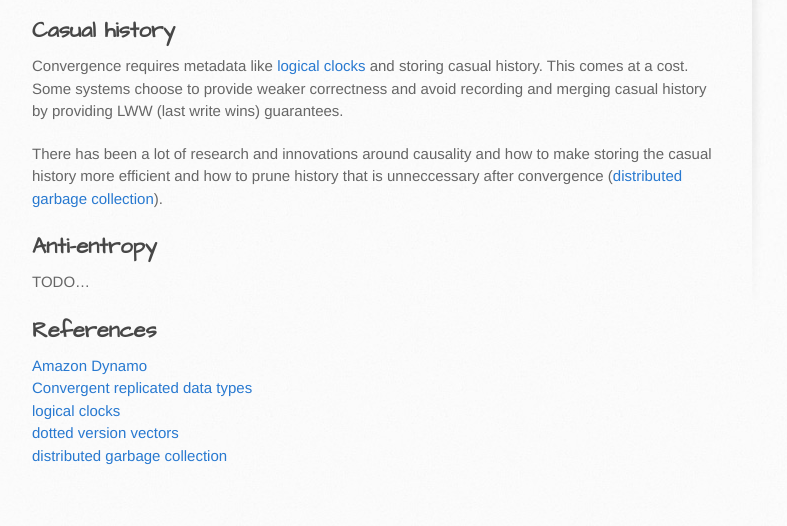
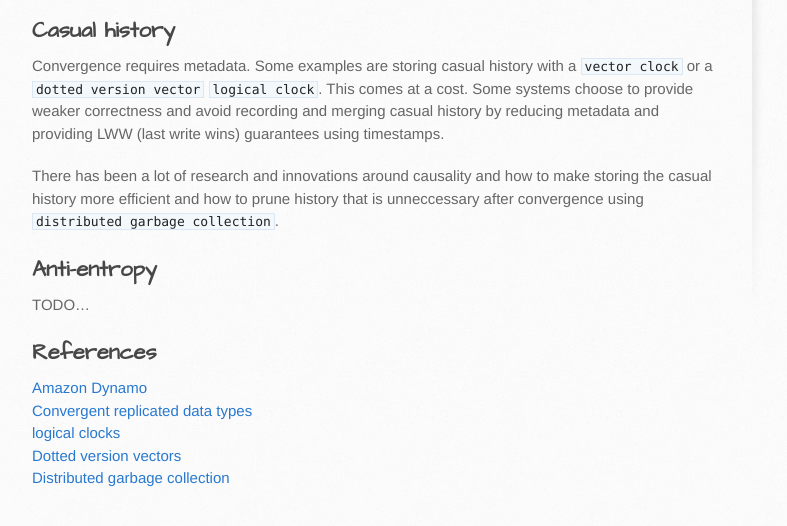
Before and after one commit to simongui/simongui.github.io, a Jekyll site: the page built from distributed-systems/eventual-consistency.md, in a window 1280 px wide, cut to the strip 436-968 px from the top of the page. Shown: the top 526 px of the strip, without its empty margins (138-925 px from the left). Built offline with Jekyll 4.4.1, drawn with Linux system fonts in a browser that asks for light colours.

Commit message:
no message

```diff
--- a/distributed-systems/eventual-consistency.md
+++ b/distributed-systems/eventual-consistency.md
@@ -8,9 +8,9 @@
 Eventual consistency is a liveness property. Eventually consistent trade-offs are chosen to offer higher availability and/or performance (in CAP terminology AP biased trade-offs not CP) by sacrificing consistency guarantees. Strong consistency (linearizability, serializability, sequential, etc) can require coordination which reduces availability because it is not tolerant to failures and can reject operations for periods of time. To achieve high availability some systems allow writes and reads to happen on any side of a partition. The challenge is what to do with conflicting changes when the system heals.
 
 ## Casual history
-Convergence requires metadata like [logical clocks](http://research.microsoft.com/en-us/um/people/lamport/pubs/time-clocks.pdf){:target="_blank"} and storing casual history. This comes at a cost. Some systems choose to provide weaker correctness and avoid recording and merging casual history by providing LWW (last write wins) guarantees.
+Convergence requires metadata. Some examples are storing casual history with a `vector clock` or a `dotted version vector` `logical clock`. This comes at a cost. Some systems choose to provide weaker correctness and avoid recording and merging casual history by reducing metadata and providing LWW (last write wins) guarantees using timestamps.
 
-There has been a lot of research and innovations around causality and how to make storing the casual history more efficient and how to prune history that is unneccessary after convergence ([distributed garbage collection](http://citeseerx.ist.psu.edu/viewdoc/download?doi=10.1.1.30.7337&rep=rep1&type=pdf){:target="_blank"}).
+There has been a lot of research and innovations around causality and how to make storing the casual history more efficient and how to prune history that is unneccessary after convergence using `distributed garbage collection`.
 
 ## Anti-entropy
 TODO...
@@ -19,5 +19,5 @@
 [Amazon Dynamo](dynamo.html)
 [Convergent replicated data types](crdt.html)
 [logical clocks](http://research.microsoft.com/en-us/um/people/lamport/pubs/time-clocks.pdf){:target="_blank"}
-[dotted version vectors](http://arxiv.org/pdf/1011.5808v1.pdf){:target="_blank"}
-[distributed garbage collection](http://citeseerx.ist.psu.edu/viewdoc/download?doi=10.1.1.30.7337&rep=rep1&type=pdf){:target="_blank"}
+[Dotted version vectors](http://arxiv.org/pdf/1011.5808v1.pdf){:target="_blank"}
+[Distributed garbage collection](http://citeseerx.ist.psu.edu/viewdoc/download?doi=10.1.1.30.7337&rep=rep1&type=pdf){:target="_blank"}
```
